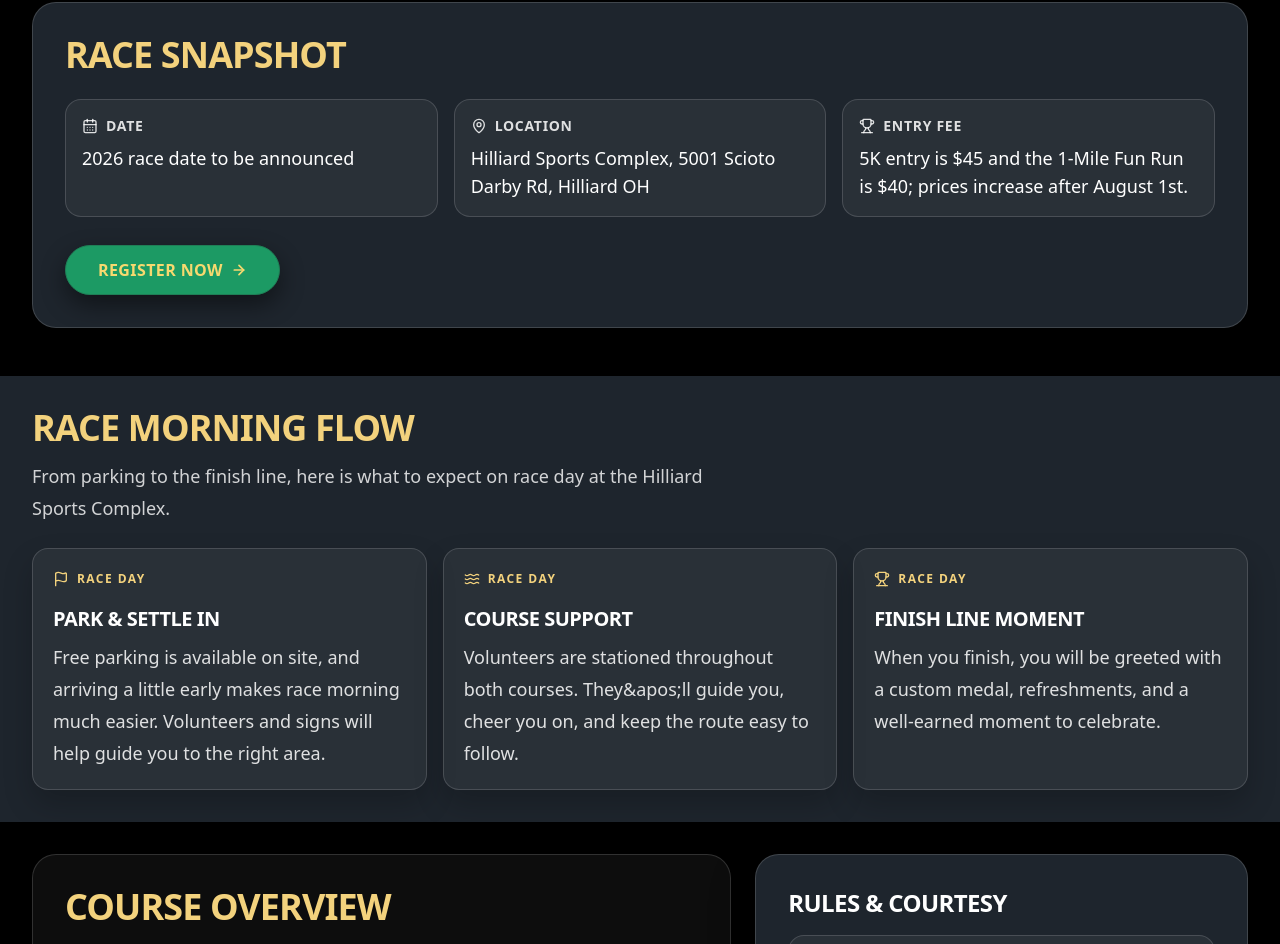
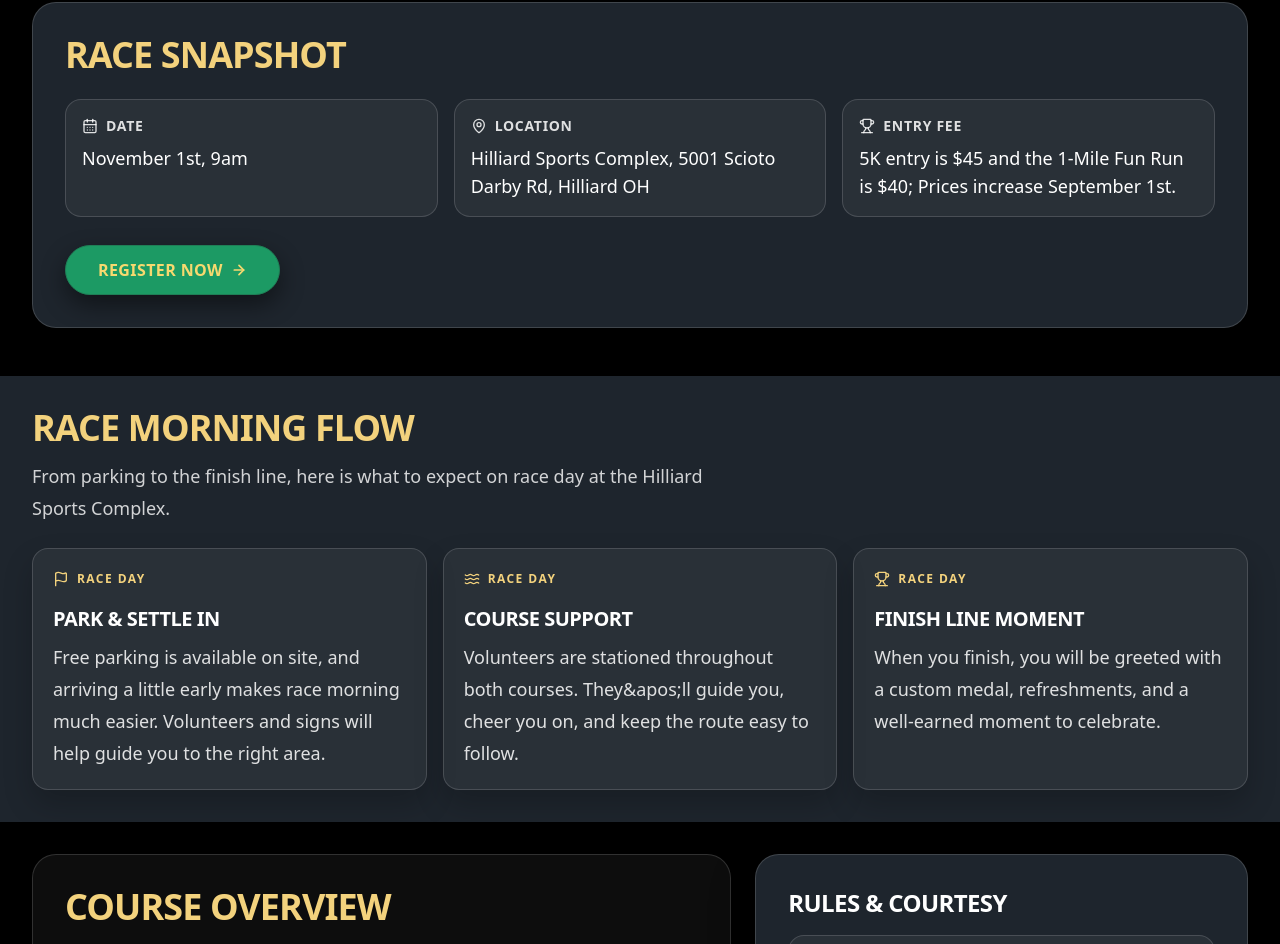
Before and after one commit to Amzad9/hilliard5k, a Next.js app: page /event-details in a window 1280 px wide. Shown: the part 1186-2130 px from the top of the page. Built offline with nearby package versions, Linux system fonts and the light colour scheme; no server answers.

Commit message:
ui chnage

```diff
--- a/src/app/event-details/page.tsx
+++ b/src/app/event-details/page.tsx
@@ -110,7 +110,7 @@
               <p className="flex items-center gap-2 text-sm font-black uppercase tracking-wider text-white/85">
                 <CalendarDays className="h-4 w-4" /> Date
               </p>
-              <p className="mt-2 text-lg text-white">2026 race date to be announced</p>
+              <p className="mt-2 text-lg text-white">November 1st, 9am </p>
             </div>
             <div className="rounded-2xl border border-white/15 bg-white/5 p-4">
               <p className="flex items-center gap-2 text-sm font-black uppercase tracking-wider text-white/85">
@@ -122,7 +122,7 @@
               <p className="flex items-center gap-2 text-sm font-black uppercase tracking-wider text-white/85">
                 <Trophy className="h-4 w-4" /> Entry Fee
               </p>
-              <p className="mt-2 text-lg text-white">5K entry is $45 and the 1-Mile Fun Run is $40; prices increase after August 1st.</p>
+              <p className="mt-2 text-lg text-white">5K entry is $45 and the 1-Mile Fun Run is $40; Prices increase September 1st.</p>
             </div>
           </div>
 
--- a/src/app/page.tsx
+++ b/src/app/page.tsx
@@ -19,14 +19,12 @@
             <div className="relative z-10 grid gap-6 lg:grid-cols-2 lg:items-center">
               <div className="max-w-7xl">
                 <h1 className="text-4xl md:text-4xl font-black uppercase leading-[0.92] text-[#00a2e7]">
-                  Hilliard Family Fun Run
+                HILLIARD 5K AND FUN RUN.
                 </h1>
                 <p className="mt-3 text-2xl font-semibold text-[#f3d27d] sm:text-4xl">
-                  5K &amp; 1-Mile Fun Run — 2026
+                November 1st, 9am (Hilliard Ohio)
                 </p>
-                <p className="mt-3 text-2xl font-semibold text-[#f3d27d] sm:text-4xl">
-                  Hilliard, Ohio
-                </p>
+
                 <p className="mt-5 max-w-4xl text-lg leading-9 text-white/95 sm:text-2xl sm:leading-[1.3]">
                   Central Ohio runners, walkers, families, seniors, and first-time participants are all welcome. Come for the movement, the atmosphere, and the chance to support a local cause.
                 </p>
@@ -45,7 +43,7 @@
               <div className="relative overflow-hidden rounded-3xl">
                 <div className="relative aspect-video w-full overflow-hidden rounded-3xl border border-white/15 bg-[#1e252d]">
                   <Image
-                    src="/new-image/marathon-start-bridge.png"
+                    src="/new-image/race-finisher-portrait.png"
                     alt="Hilliard Family Fun Run participants at the starting line"
                     fill
                     className="object-cover"
```
